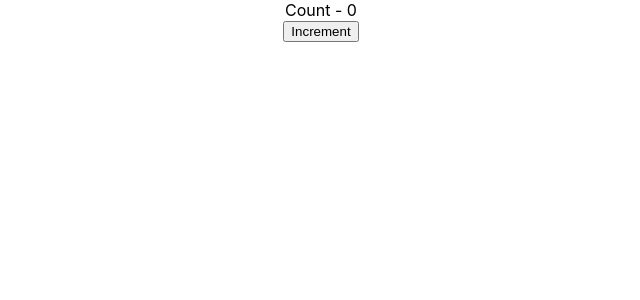
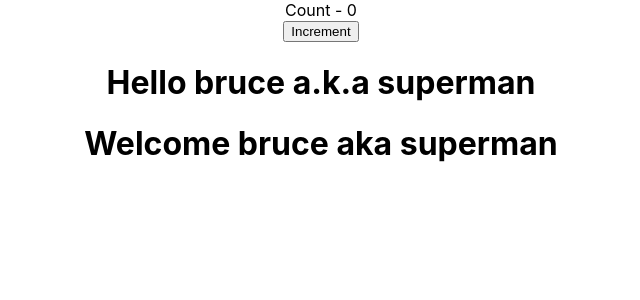
Before and after one commit to nirajbhayera4/React, a React (Create React App) app in the folder hello/: page / in a window 1280 px wide. Shown: the top 300 px of the page, without its empty margins (319-959 px from the left). Built offline with nearby package versions, Linux system fonts and the light colour scheme.

Commit message:
Added the destructuring implementation
This commit shows the implementation of destructuring the props and state.

```diff
--- a/hello/src/App.js
+++ b/hello/src/App.js
@@ -10,11 +10,13 @@ function App() {
   return (
     <div className="App">
       <Counter />
+      <Greet name="bruce" heroname="superman" />
       {/* <Greet /> */}
       {/*<Greet name="bruce" hero="superman"><p>This is children props</p></Greet>
       <Greet name="james" hero="batman"/>
       <Greet name="peter" hero="spiderman"/>
       */}
+      <Welcome name="bruce" heroname="superman" />
       {/*<Message />*/}
 
            {/* <Welcome /> */}
--- a/hello/src/components/Greet.js
+++ b/hello/src/components/Greet.js
@@ -8,11 +8,12 @@ function Greet(){
     */
 // this is with es6 syntax
 
-const Greet=(props)=>{
-    console.log(props.name)
+const Greet=props=>{
+    const {name, heroname}=props
+    console.log(name)
     return <div>
-        <h1>Hello {props.name} a.k.a {props.hero}</h1>
-        {props.children}
+        <h1>Hello {name} a.k.a {heroname}</h1>
+
     </div>
 }
 export default Greet
--- a/hello/src/components/Welcome.js
+++ b/hello/src/components/Welcome.js
@@ -2,7 +2,11 @@ import React, {Component} from 'react'
 
 class Welcome extends Component{
     render(){
-        return <h1>Welcome to React</h1>
+        const {name, heroname}=this.props
+
+        return <h1>
+            Welcome {name} aka {heroname}
+        </h1>
     }
 }
 export default Welcome
```
